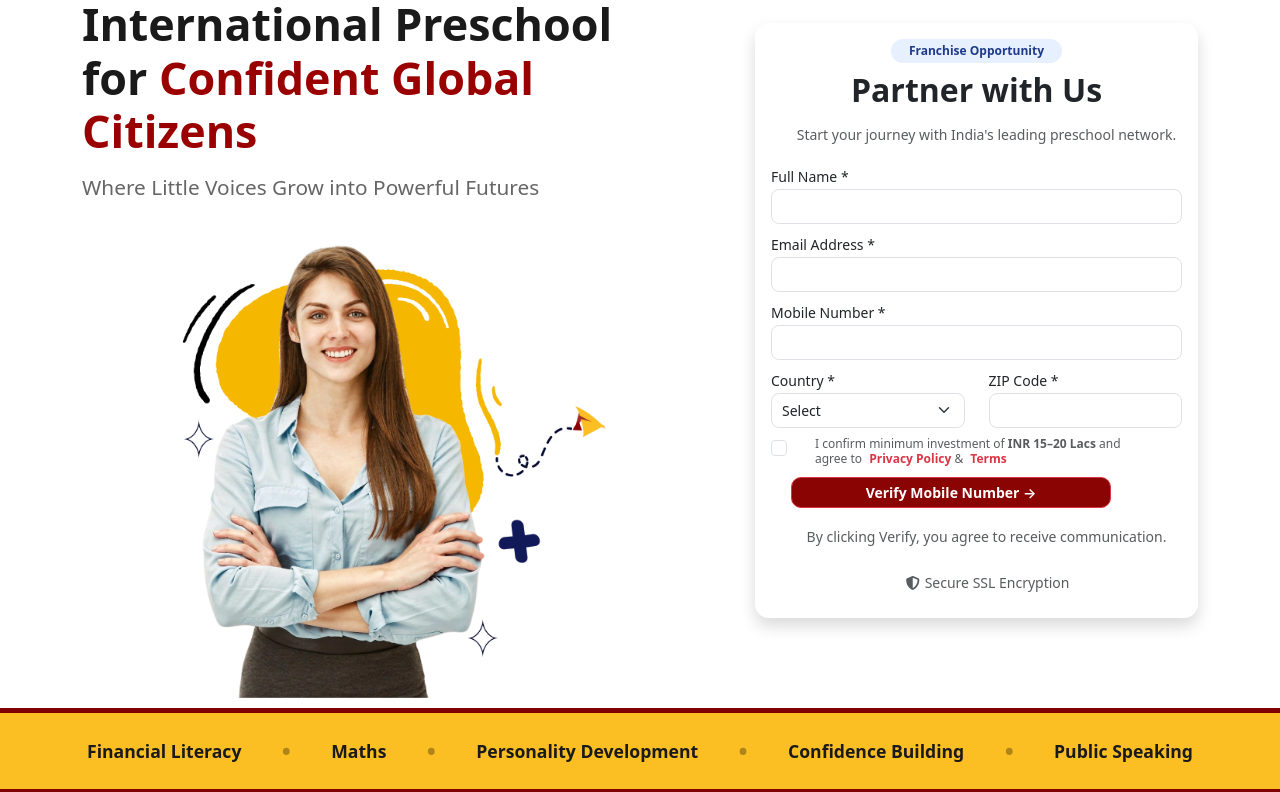
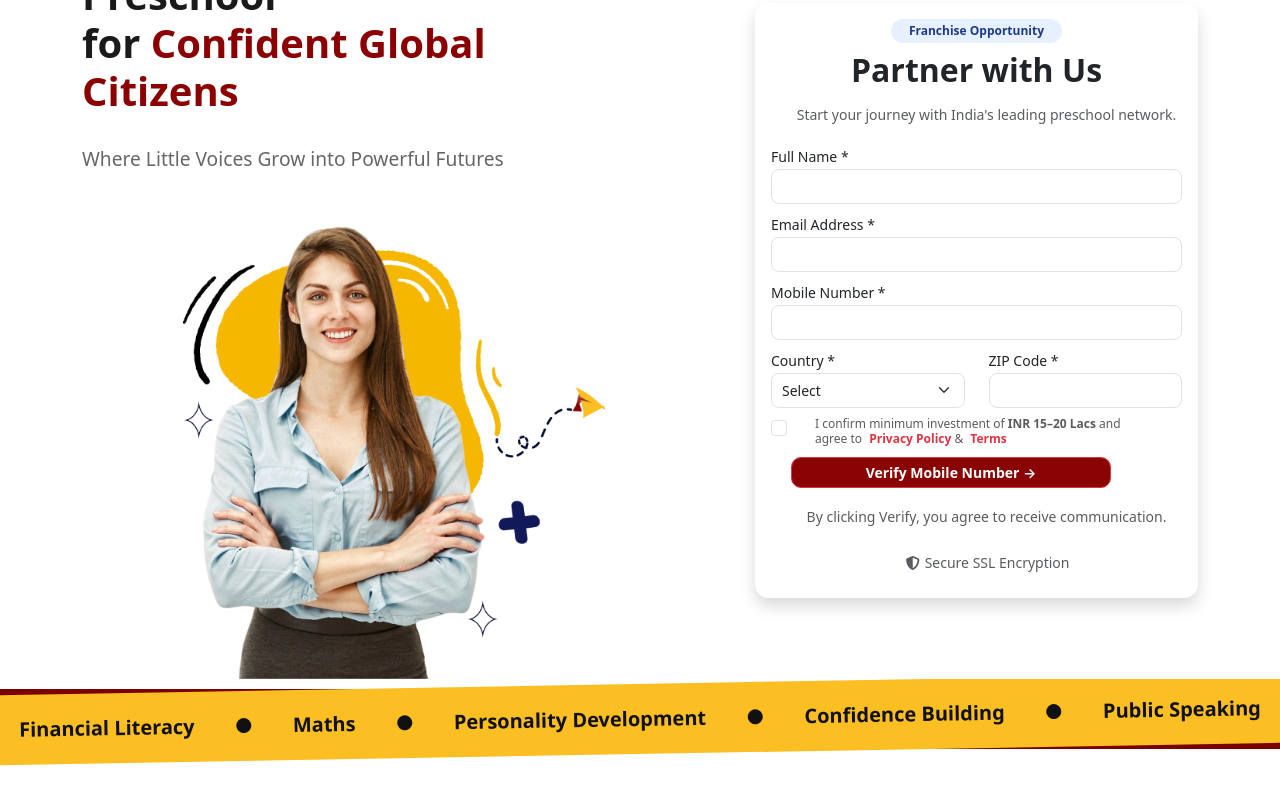
Before and after one commit to Sahu2408saurabh/franchise, a React (Vite) app: page / in a window 1280 px wide. Shown: the part 220-1012 px from the top of the page. Built offline with nearby package versions, Linux system fonts and the light colour scheme.

Commit message:
Final Idea

```diff
--- a/src/App.jsx
+++ b/src/App.jsx
@@ -12,18 +12,17 @@ function App() {
     <>
       <Navbar />
       <Hero/>
-      {/* <AboutUs/>
-      <br/> */}
+      <AboutUs/>
+      <br/>
 
       <EnvironmentSection/>
-      <br/>
-      <AboutUs/>
 
 
-      {/* <Education/>
 
-      <AimSection/> */}
-      {/* <TestimonialsSection/> */}
+       <Education/>
+
+      <AimSection/>
+      <TestimonialsSection/>
 
 
 
--- a/src/components/HeroSection/Hero.jsx
+++ b/src/components/HeroSection/Hero.jsx
@@ -8,23 +8,20 @@ const Hero = () => {
       <div className="container hero-content">
         <div className="row align-items-center">
           <div className="col-lg-6">
-            <div className="hero-text-content">
             <h1 className="hero-title">
               India's First International Preschool <br />
               for <span>Confident Global Citizens</span>
             </h1>
+
             <p className="hero-subtitle">
               Where Little Voices Grow into Powerful Futures
             </p>
-            </div>
 
-            <div className="teacher-wrapper">
             <img
               src={teacherImg}
-                alt="Teacher with students"
+              alt="Teacher"
               className="hero-image"
             />
-            </div>
           </div>
 
           <div className="col-lg-6 d-flex justify-content-end">
@@ -33,22 +30,22 @@ const Hero = () => {
         </div>
       </div>
 
+      {/* ===== EXACT IMAGE STRIP ===== */}
+      <div className="strip-wrapper">
+        <div className="strip-maroon"></div>
 
-      <div className="yellow-strip-container">
-        <div className="yellow-strip">
-          <div className="container">
+        <div className="strip-yellow">
           <ul className="strip-items">
             <li>Financial Literacy</li>
-              <li className="dot-separator">•</li>
+            <li className="dot">●</li>
             <li>Maths</li>
-              <li className="dot-separator">•</li>
+            <li className="dot">●</li>
             <li>Personality Development</li>
-              <li className="dot-separator">•</li>
+            <li className="dot">●</li>
             <li>Confidence Building</li>
-              <li className="dot-separator">•</li>
+            <li className="dot">●</li>
             <li>Public Speaking</li>
           </ul>
-          </div>
         </div>
       </div>
     </section>
--- a/src/components/HeroSection/hero.css
+++ b/src/components/HeroSection/hero.css
@@ -1,540 +1,111 @@
+/* ================= HERO ================= */
+
 .hero-section {
-  position: relative;
-  background: #ffffff;
+  background: #fff;
   overflow: hidden;
-  padding-top: 20px;
-  width: 100%;
-}
-
-.hero-content {
-  padding-bottom: 15px;
-  position: relative;
-  z-index: 10;
-  width: 100%;
-}
-
-.hero-text-content {
-  margin-bottom: 30px;
-  width: 100%;
 }
 
 .hero-title {
   font-size: 2.5rem;
   font-weight: 800;
   line-height: 1.2;
-  margin-bottom: 15px;
   color: #1a1a1a;
-
-}
-
-.hero-title br {
-  display: block;
 }
 
 .hero-title span {
-  color: #9b0000;
+  color: #8b0000;
 }
 
 .hero-subtitle {
   font-size: 1.2rem;
   color: #666;
-  margin-bottom: 25px;
-  font-weight: 500;
-  line-height: 1.4;
-}
-
-/* Teacher image styling */
-.teacher-wrapper {
-  position: relative;
-  margin-top: 30px;
-  width: 100%;
-  height: auto;
-  z-index: 5;
+  margin: 15px 0 25px;
 }
 
 .hero-image {
   width: 100%;
-  max-width: 100%;
   height: auto;
   display: block;
-  position: relative;
-  z-index: 5;
-  object-fit: contain;
 }
 
-/* Form styling */
-.form-wrapper {
+/* ================= IMAGE STRIP ================= */
+
+.strip-wrapper {
+  position: relative;
   width: 100%;
-  max-width: 500px;
-  margin: 0 auto;
+  height: 90px;        /* overall space */
+  overflow: hidden;
 }
 
-.form-header {
-  text-align: center;
-  margin-bottom: 25px;
-  width: 100%;
+/* MAROON STRIP (STRAIGHT) */
+.strip-maroon {
+  position: absolute;
+  top: 45%;
+  left: -10%;
+  width: 110%;
+  height: 60px;        /* image thickness */
+  background: #7b0000;
+  transform: translateY(-50%);
 }
 
-.franchise-pill {
-  display: inline-block;
-  padding: 10px 28px;
-  background: #eef3ff;
-  color: #1f2a6d;
-  font-weight: 600;
-  font-size: 14px;
-  border-radius: 999px;
-  box-shadow: 0 6px 18px rgba(0, 0, 0, 0.06);
-  margin-bottom: 18px;
+/* YELLOW STRIP (ROTATED) */
+.strip-yellow {
+  position: absolute;
+  top: 45%;
+  left: -5%;
+  width: 110%;
+  height: 70px;        /* SAME HEIGHT EVERYWHERE */
+  background: #fbbf24;
+
+  display: flex;
+  align-items: center;
+  justify-content: center;
+
+  transform: translateY(-50%) rotate(-1deg);
 }
 
-.form-title {
-  font-size: 28px;
-  font-weight: 700;
-  margin-top: 10px;
-  margin-bottom: 10px;
-  color: #1a1a1a;
-  line-height: 1.3;
-}
-
-.form-subtitle {
-  font-size: 14px;
-  color: #6b7280;
-  margin-bottom: 16px;
-  line-height: 1.5;
-}
-
-.hero-form-card {
-  background: #fff;
-  padding: 28px;
-  border-radius: 18px;
-  box-shadow: 0 20px 45px rgba(0, 0, 0, 0.12);
-  position: relative;
-  z-index: 10;
-  width: 100%;
-}
-
-/* Yellow strip section */
-.yellow-strip-container {
-  position: relative;
-  width: 100%;
-  overflow: hidden;
-  border-top: 5px solid maroon;
-  border-bottom: 5px solid maroon;
-  margin-top: -5px;
-}
-
-.yellow-strip {
-  background: #fbbf24;
-  padding: 20px 0;
-  position: relative;
-  z-index: 1;
-  width: 100%;
-}
 
 .strip-items {
   display: flex;
-  justify-content: center;
   align-items: center;
-  flex-wrap: wrap;
-  gap: 10px 20px;
+  gap: 40px;
   list-style: none;
   margin: 0;
   padding: 0;
-  font-weight: 700;
-  font-size: 1.1rem;
-  color: #1a1a1a;
-  text-align: center;
+
+  font-size: 20px;
+  font-weight: 600;
+  color: #111;
+  white-space: nowrap;
 }
 
-.strip-items li {
-  white-space: nowrap;
-  padding: 0 5px;
+/* DOTS */
+.strip-items .dot {
+  font-size: 20px;
+  line-height: 1;
 }
 
-.dot-separator {
-  color: rgba(0, 0, 0, 0.3);
-  font-size: 1.5rem;
-  font-weight: bold;
-  display: inline-block;
-}
+/* ================= RESPONSIVE ================= */
 
-/* ===== RESPONSIVE BREAKPOINTS ===== */
-
-/* Large desktops (1200px and above) */
-@media (min-width: 1200px) {
-  .hero-title {
-    font-size: 2.8rem;
+@media (max-width: 992px) {
+  .strip-items {
+    flex-wrap: wrap;
+    gap: 20px 24px;
+    font-size: 14px;
   }
 
-  .hero-subtitle {
-    font-size: 1.3rem;
-  }
-
-  .strip-items {
-    justify-content: space-between;
-    flex-wrap: nowrap;
-    gap: 0;
+  .strip-wrapper {
+    height: 110px;
   }
 }
 
-/* Medium desktops and tablets landscape (992px - 1199px) */
-@media (min-width: 992px) and (max-width: 1199px) {
-  .hero-title {
-    font-size: 2.3rem;
+@media (max-width: 576px) {
+  .strip-items {
+    font-size: 13px;
+    gap: 16px 20px;
   }
 
-  .strip-items {
-    font-size: 1rem;
-    justify-content: space-between;
-    flex-wrap: nowrap;
-    gap: 0;
-  }
-
-  .teacher-wrapper {
-    margin-top: 40px;
-  }
-
-  .hero-image {
-    max-width: 800px;
-    margin-left: 0;
-  }
-}
-
-/* Tablets and small desktops (768px - 991px) */
-@media (min-width: 768px) and (max-width: 991px) {
-  .hero-content {
-    padding-bottom: 60px;
-  }
-
-  .hero-title {
-    font-size: 2.2rem;
-    text-align: center;
-  }
-
-  .hero-title br {
-    display: none;
-  }
-
-  .hero-subtitle {
-    text-align: center;
-    font-size: 1.1rem;
-    padding: 0 10px;
-  }
-
-  .teacher-wrapper {
-    text-align: center;
-    margin-top: 40px;
-  }
-
-  .hero-image {
-    max-width: 600px;
-    margin: 0 auto;
-  }
-
-  .form-wrapper {
-    margin-top: 40px;
-    max-width: 450px;
-  }
-
-  .strip-items {
-    font-size: 1rem;
-    justify-content: center;
-    gap: 15px 30px;
-  }
-
-  .dot-separator {
-    display: none;
-  }
-
-  .strip-items li {
-    position: relative;
-    padding-right: 20px;
-  }
-
-  .strip-items li:not(:last-child)::after {
-    content: "•";
-    position: absolute;
-    right: -10px;
-    color: rgba(0, 0, 0, 0.3);
-    font-size: 1.5rem;
-    font-weight: bold;
-  }
-}
-
-/* Mobile landscape and small tablets (576px - 767px) */
-@media (min-width: 576px) and (max-width: 767px) {
-  .hero-section {
-    padding-top: 15px;
-  }
-
-  .hero-title {
-    font-size: 2rem;
-    text-align: center;
-    line-height: 1.3;
-    padding: 0 10px;
-  }
-
-  .hero-title br {
-    display: none;
-  }
-
-  .hero-subtitle {
-    text-align: center;
-    font-size: 1.1rem;
-    padding: 0 15px;
-    margin-bottom: 20px;
-  }
-
-  .teacher-wrapper {
-    margin-top: 30px;
-  }
-
-  .form-wrapper {
-    margin-top: 30px;
-    max-width: 400px;
-  }
-
-  .hero-form-card {
-    padding: 24px;
-  }
-
-  .form-title {
-    font-size: 26px;
-  }
-
-  .strip-items {
-    font-size: 0.95rem;
-    gap: 10px 25px;
-  }
-
-  .yellow-strip {
-    padding: 18px 0;
-  }
-
-  .strip-items li:not(:last-child)::after {
-    content: "•";
-    margin-left: 15px;
-    color: rgba(0, 0, 0, 0.3);
-    font-size: 1.3rem;
-  }
-
-  .dot-separator {
-    display: none;
-  }
-}
-
-/* Mobile portrait (425px - 575px) */
-@media (min-width: 425px) and (max-width: 575px) {
-  .hero-title {
-    font-size: 1.8rem;
-    padding: 0 15px;
-  }
-
-  .hero-subtitle {
-    font-size: 1rem;
-    padding: 0 20px;
-  }
-
-  .franchise-pill {
-    padding: 8px 22px;
-    font-size: 13px;
-  }
-
-  .form-title {
-    font-size: 24px;
-  }
-
-  .form-subtitle {
-    font-size: 13px;
-    padding: 0 5px;
-  }
-
-  .hero-form-card {
-    padding: 22px;
-  }
-
-  .strip-items {
-    font-size: 0.9rem;
-    gap: 8px 20px;
-  }
-
-  .strip-items li {
-    padding: 2px 0;
-  }
-
-  .strip-items li:not(:last-child)::after {
-    margin-left: 15px;
-    font-size: 1.2rem;
-  }
-
-  .teacher-wrapper {
-    margin-top: 25px;
-  }
-}
-
-/* Small mobile (375px - 424px) */
-@media (min-width: 375px) and (max-width: 424px) {
-  .hero-title {
-    font-size: 1.7rem;
-    padding: 0 10px;
-  }
-
-  .hero-subtitle {
-    font-size: 0.95rem;
-    padding: 0 15px;
-  }
-
-  .form-wrapper {
-    padding: 0 10px;
-  }
-
-  .hero-form-card {
-    padding: 20px;
-  }
-
-  .form-title {
-    font-size: 22px;
-  }
-
-  .strip-items {
-    font-size: 0.85rem;
-    gap: 6px 15px;
-  }
-
-  .strip-items li:not(:last-child)::after {
-    margin-left: 12px;
-    font-size: 1.1rem;
-  }
-
-  .yellow-strip {
-    padding: 16px 0;
-  }
-}
-
-/* Extra small mobile (320px - 374px) */
-@media (min-width: 320px) and (max-width: 374px) {
-  .hero-section {
-    padding-top: 10px;
-  }
-
-  .hero-title {
-    font-size: 1.6rem;
-    padding: 0 8px;
-    line-height: 1.25;
-  }
-
-  .hero-subtitle {
-    font-size: 0.9rem;
-    padding: 0 10px;
-    margin-bottom: 15px;
-  }
-
-  .franchise-pill {
-    padding: 6px 18px;
-    font-size: 12px;
-  }
-
-  .form-title {
-    font-size: 20px;
-  }
-
-  .form-subtitle {
-    font-size: 12px;
-  }
-
-  .hero-form-card {
-    padding: 18px;
-  }
-
-  .strip-items {
-    font-size: 0.8rem;
-    gap: 5px 12px;
-  }
-
-  .strip-items li:not(:last-child)::after {
-    margin-left: 10px;
-    font-size: 1rem;
-  }
-
-  .teacher-wrapper {
-    margin-top: 20px;
-  }
-}
-
-/* Very small mobile (below 320px) */
-@media (max-width: 319px) {
-  .hero-title {
-    font-size: 1.4rem;
-    padding: 0 5px;
-  }
-
-  .hero-subtitle {
-    font-size: 0.85rem;
-    padding: 0 8px;
-  }
-
-  .strip-items {
-    font-size: 0.75rem;
-    gap: 4px 8px;
-  }
-
-  .strip-items li:not(:last-child)::after {
-    margin-left: 8px;
-  }
-
-  .hero-form-card {
-    padding: 15px;
-  }
-
-  .form-title {
+  .strip-items .dot {
     font-size: 18px;
   }
 }
-
-/* Special handling for very wide screens */
-@media (min-width: 1600px) {
-  .hero-title {
-    font-size: 3rem;
-  }
-
-  .hero-subtitle {
-    font-size: 1.4rem;
-  }
-
-  .strip-items {
-    font-size: 1.2rem;
-  }
-}
-
-/* Height-based adjustments for very short screens */
-@media (max-height: 700px) and (min-width: 992px) {
-  .hero-content {
-    padding-bottom: 10px;
-  }
-
-  .teacher-wrapper {
-    margin-top: 20px;
-  }
-
-  .hero-image {
-    max-height: 350px;
-    object-fit: contain;
-  }
-}
-
-/* Print styles */
-@media print {
-  .hero-section {
-    padding-top: 10px;
-  }
-
-  .hero-form-card {
-    box-shadow: none;
-    border: 1px solid #ddd;
-  }
-
-  .yellow-strip-container {
-    border-top: 2px solid maroon;
-    border-bottom: 2px solid maroon;
-  }
-}
```
Also changed, not shown: src/components/HeroSection/SkillsGrid.jsx (added, +25 -0 lines), src/components/HeroSection/skillgrid.css (added, +29 -0 lines). Lines whose indentation alone changed are shown as unchanged.
